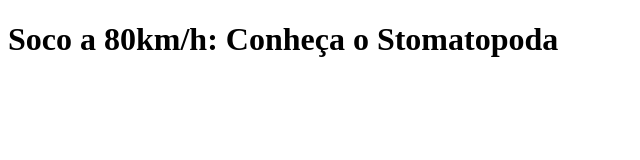
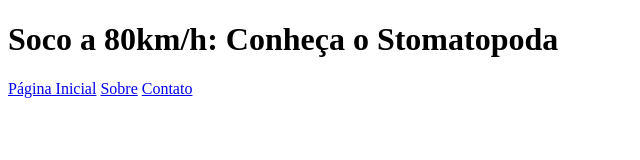
Before and after one commit to devtrybe/trybe-exercises, a plain HTML site: page exercises/03-4/stomatopoda.html in a window 1280 px wide. Shown: the whole page, without its empty margins (0-640 px from the left). Drawn offline with Linux system fonts and the light colour scheme.

Commit message:
adiciona links de navegação

```diff
--- a/exercises/03-4/stomatopoda.html
+++ b/exercises/03-4/stomatopoda.html
@@ -6,6 +6,11 @@
   </head>
   <body>
     <header><h1>Soco a 80km/h: Conheça o Stomatopoda</h1></header>
+    <nav>
+      <a href="#pagina-inicial">Página Inicial</a>
+      <a href="#sobre">Sobre</a>
+      <a href="#contato">Contato</a>
+    </nav>
 
   </body>
 </html>
```
